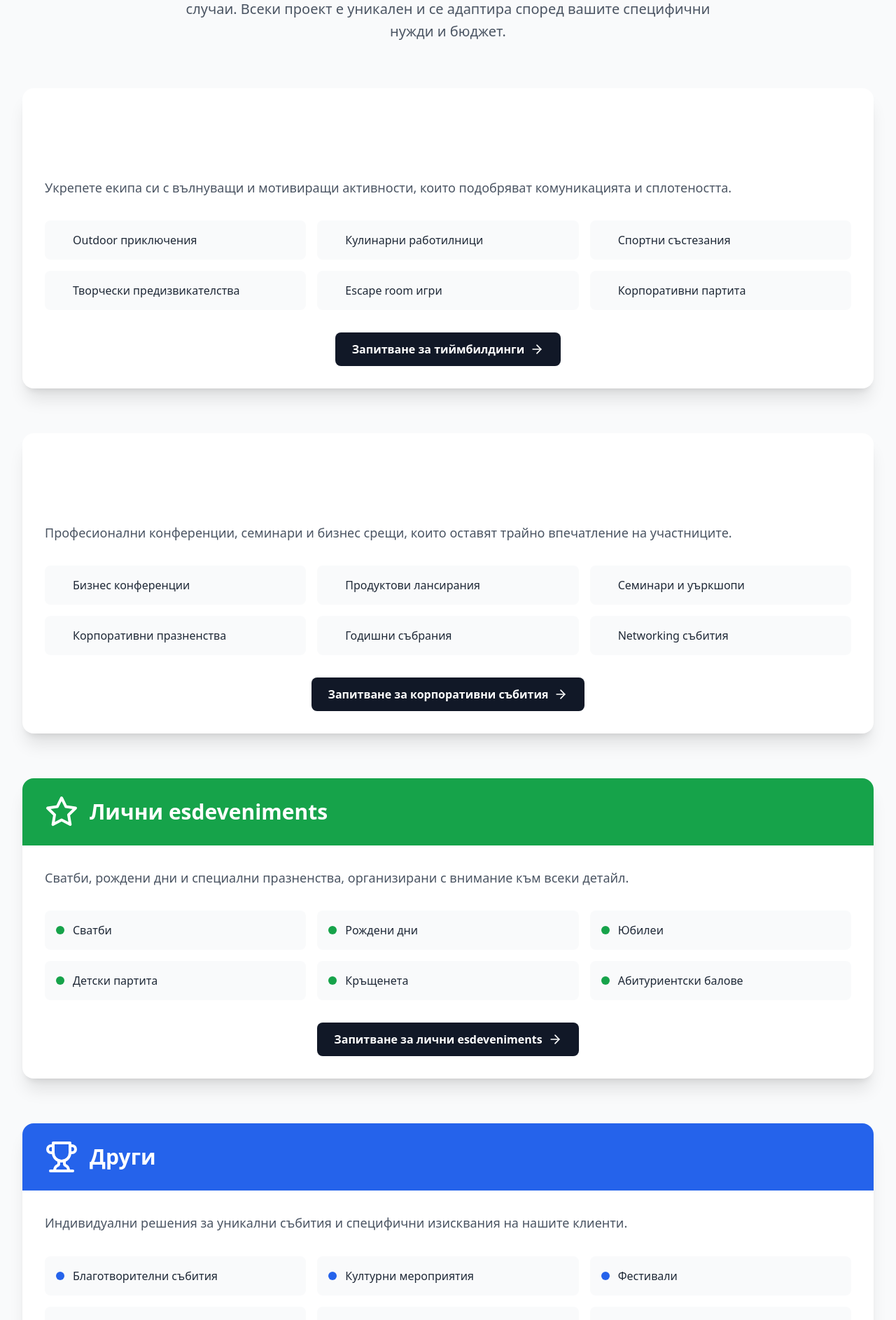
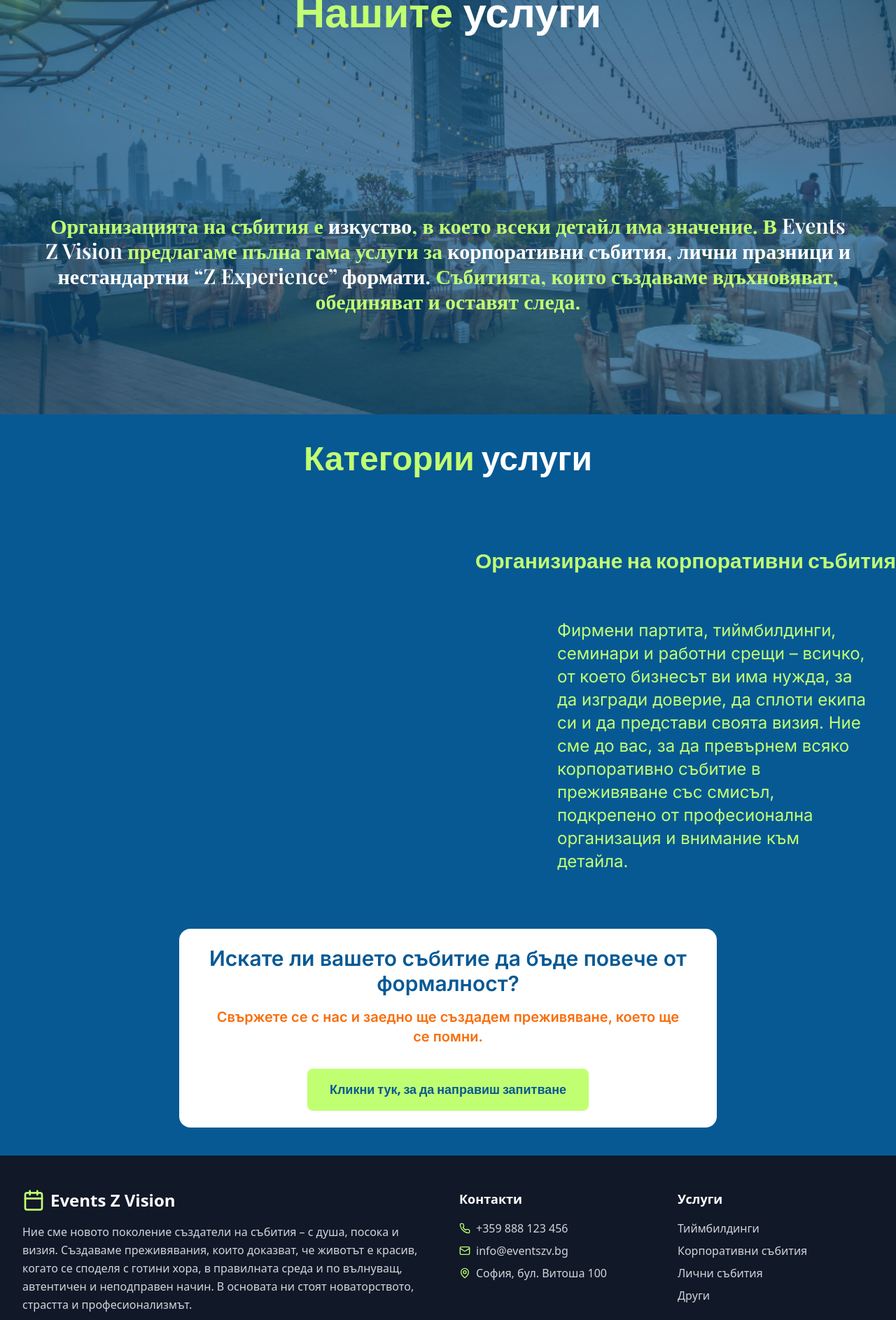
Before and after one commit to Petar829-ui/events-z-vision, a React (Vite) app: page /services in a window 1280 px wide. Shown: the part 220-2106 px from the top of the page at 70% size. Built offline with nearby package versions, Linux system fonts and the light colour scheme.

Commit message:
Home page leko opravqne i pochnah service

```diff
--- a/src/pages/Home.tsx
+++ b/src/pages/Home.tsx
@@ -12,12 +12,12 @@ const Home = () => {
       >
        <div className="shape1"></div>
        <div className="shape2"></div>
-        <div className="max-w-7xl mx-auto px-4 sm:px-6 lg:px-8">
+        <div className="max-w-7xl mx-auto px-4 sm:px-6 lg:px-8 pt-32">
           <div className="md:text-left max-w-3x1">
-            <h1 className="font-poppins font-semibold [font-size:69px] tracking-normal leading-[1.1]">
+            <h1 className="font-poppins font-semibold [font-size:100px] tracking-normal leading-[1.1]">
               <span className='text-[#c1ff72]'>Създаваме </span><br /> незабравими <br /><span className='text-[#c1ff72]'>преживявания</span>
             </h1>
-            <p className="font-inter font-normal text-xl md:text-2xl mb-8 text-blue-100 leading-relaxed">
+            <p className="font-inter font-normal text-2xl md:text-3xl mb-8 text-blue-100 leading-relaxed">
               Агенция за цялостно професионално организиране на <br /> събития,
               готова да превърне Вашите идеи в реалност с <br /> креативност,
               професионализъм и внимание към <br /> детайлите.
--- a/src/pages/Services.tsx
+++ b/src/pages/Services.tsx
@@ -1,151 +1,57 @@
 import React from 'react';
 import { Link } from 'react-router-dom';
-import { Users, Calendar, Star, Trophy, ArrowRight } from 'lucide-react';
 
 const Services = () => {
-  const serviceCategories = [
-    {
-      title: 'Тиймбилдинги',
-      icon: Users,
-      color: 'bg-brand-blue',
-      description: 'Укрепете екипа си с вълнуващи и мотивиращи активности, които подобряват комуникацията и сплотеността.',
-      subcategories: [
-        'Outdoor приключения',
-        'Кулинарни работилници',
-        'Спортни състезания',
-        'Творчески предизвикателства',
-        'Escape room игри',
-        'Корпоративни партита'
-      ]
-    },
-    {
-      title: 'Корпоративни събития',
-      icon: Calendar,
-      color: 'bg-brand-green',
-      description: 'Професионални конференции, семинари и бизнес срещи, които оставят трайно впечатление на участниците.',
-      subcategories: [
-        'Бизнес конференции',
-        'Продуктови лансирания',
-        'Семинари и уъркшопи',
-        'Корпоративни празненства',
-        'Годишни събрания',
-        'Networking събития'
-      ]
-    },
-    {
-      title: 'Лични esdeveniments',
-      icon: Star,
-      color: 'bg-green-600',
-      description: 'Сватби, рождени дни и специални празненства, организирани с внимание към всеки детайл.',
-      subcategories: [
-        'Сватби',
-        'Рождени дни',
-        'Юбилеи',
-        'Детски партита',
-        'Кръщенета',
-        'Абитуриентски балове'
-      ]
-    },
-    {
-      title: 'Други',
-      icon: Trophy,
-      color: 'bg-blue-600',
-      description: 'Индивидуални решения за уникални събития и специфични изисквания на нашите клиенти.',
-      subcategories: [
-        'Благотворителни събития',
-        'Културни мероприятия',
-        'Фестивали',
-        'Изложения',
-        'Промоционални събития',
-        'VIP събития'
-      ]
-    }
-  ];
-
   return (
-    <div className="min-h-screen py-12">
+    <div className="min-h-screen bg-[#075994] pb-10">
+      <section
+        className="bg-white py-20 bg-cover bg-center min-h-[80vh]"
+        style={{ backgroundImage: "url('website 2 service background design EZV.png')" }}
+      >
         <div className="max-w-7xl mx-auto px-4 sm:px-6 lg:px-8">
           {/* Header */}
           <div className="text-center mb-16">
-          <h1 className="text-4xl md:text-5xl font-bold text-gray-900 mb-6">
-            Предлагани услуги
+            <h1 className="text-4xl md:text-6xl font-poppins font-semibold text-white pt-16 mb-64">
+              <span className="text-[#c1ff72]">Нашите</span> услуги
             </h1>
-          <p className="text-xl text-gray-600 max-w-3xl mx-auto leading-relaxed">
-            Специализираме се в организацията на разнообразни събития за всички случаи.
-            Всеки проект е уникален и се адаптира според вашите специфични нужди и бюджет.
+            <p className="text-3xl text-white max-w-6xl mx-auto leading-snung font-playfair font-semibold">
+              <span className="text-[#c1ff72]">Организацията на събития е</span> изкуство
+              <span className="text-[#c1ff72]">, в което всеки детайл има значение. В</span> Events Z Vision{' '}
+              <span className="text-[#c1ff72]">предлагаме пълна гама услуги за</span> корпоративни събития, лични празници и нестандартни “Z Experience” формати.{' '}
+              <span className="text-[#c1ff72]">Събитията, които създаваме вдъхновяват, обединяват и оставят следа.</span>
             </p>
           </div>
+        </div>
+      </section>
 
-        {/* Service Categories */}
-        <div className="space-y-16">
-          {serviceCategories.map((category, index) => {
-            const IconComponent = category.icon;
-            return (
-              <div key={index} className="bg-white rounded-2xl shadow-xl overflow-hidden">
-                <div className={`${category.color} px-8 py-6`}>
-                  <div className="flex items-center space-x-4">
-                    <IconComponent className="h-12 w-12 text-white" />
-                    <h2 className="text-3xl font-bold text-white">{category.title}</h2>
+      <div className='max-w-7xl mx-auto relative'>
+        <h2 className='text-5xl font-poppins font-bold text-center text-white p-10'>
+          <span className='text-[#c1ff72]'>Категории</span> услуги</h2>
+          <h2 className='text-3xl font-poppins font-bold text-center text-[#c1ff72] text-right mt-16 mb-16'>Организиране на корпоративни събития</h2>
+          <div className='grid justify-end ml-auto px-9'>
+          <p className='text-2xl text-[#c1ff72] font-inter font-normal max-w-md leading-snug'>Фирмени партита, тиймбилдинги, семинари и работни срещи – всичко,
+             от което бизнесът ви има нужда, за да изгради доверие,
+              да сплоти екипа си и да представи своята визия.
+               Ние сме до вас, за да превърнем всяко корпоративно събитие в преживяване със смисъл,
+                подкрепено от професионална организация и внимание към детайла.</p>
                 </div>
       </div>
 
-                <div className="p-8">
-                  <p className="text-lg text-gray-600 mb-8 leading-relaxed">
-                    {category.description}
-                  </p>
-
-                  <div className="grid grid-cols-1 md:grid-cols-2 lg:grid-cols-3 gap-4">
-                    {category.subcategories.map((subcategory, subIndex) => (
-                      <div
-                        key={subIndex}
-                        className="bg-gray-50 rounded-lg p-4 hover:bg-gray-100 transition-colors duration-200 cursor-pointer"
-                      >
-                        <div className="flex items-center space-x-3">
-                          <div className={`w-3 h-3 rounded-full ${category.color}`}></div>
-                          <span className="text-gray-800 font-medium">{subcategory}</span>
-                        </div>
-                      </div>
-                    ))}
-                  </div>
-
-                  <div className="mt-8 flex justify-center">
-                    <Link
-                      to="/inquiry"
-                      className="inline-flex items-center bg-gray-900 hover:bg-gray-800 text-white px-6 py-3 rounded-lg font-semibold transition-colors duration-200"
-                    >
-                      Запитване за {category.title.toLowerCase()}
-                      <ArrowRight className="ml-2 h-5 w-5" />
-                    </Link>
-                  </div>
-                </div>
-              </div>
-            );
-          })}
-        </div>
-
       {/* Additional Services */}
-        <div className="mt-20 bg-gradient-to-r from-blue-800 to-blue-900 rounded-2xl p-8 text-white text-center">
-          <h2 className="text-3xl font-bold mb-4">
-            Не намирате това, което търсите?
+      <div className="mt-20 bg-white rounded-2xl p-6 text-center max-w-3xl mx-auto">
+        <h2 className="text-3xl font-inter font-semibold mb-4 text-[#075994]">
+          Искате ли вашето събитие да бъде повече от формалност?
         </h2>
-          <p className="text-xl text-blue-100 mb-8 max-w-2xl mx-auto">
-            Предлагаме индивидуални решения за всякакъв тип събития.
-            Свържете се с нас за персонализирана оферта.
+        <p className="text-xl font-inter font-semibold text-[#f96e0c] mb-8 max-w-2xl mx-auto">
+          Свържете се с нас и заедно ще създадем преживяване, което ще се помни.
         </p>
         <div className="flex flex-col sm:flex-row gap-4 justify-center">
           <Link
             to="/inquiry"
-              className="bg-emerald-500 hover:bg-emerald-600 text-white px-8 py-4 rounded-lg text-lg font-semibold transition-colors duration-200"
+            className="bg-[#c1ff72] hover:bg-[#2f492f] text-[#075994] hover:text-[#c1ff72] px-8 py-4 rounded-lg text-lg font-poppins font-bold transition-colors duration-200"
           >
-              Изпратете запитване
+            Кликни тук, за да направиш запитване
           </Link>
-            <Link
-              to="/contacts"
-              className="bg-transparent border-2 border-white hover:bg-white hover:text-blue-900 text-white px-8 py-4 rounded-lg text-lg font-semibold transition-colors duration-200"
-            >
-              Свържете се с нас
-            </Link>
-          </div>
         </div>
       </div>
     </div>
```
Also changed, not shown: public/website 2 service background design EZV.png (added), public/website 3 design EZV.png. Lines whose indentation alone changed are shown as unchanged.
